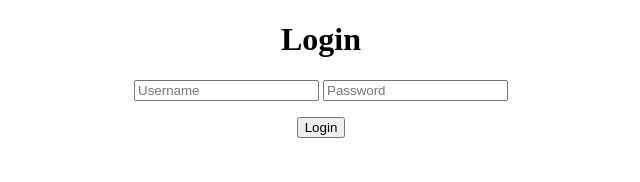
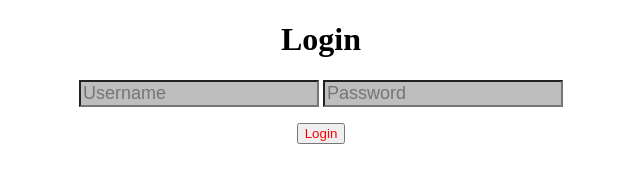
Before and after one commit to Jezreel133/Activity_2, a plain HTML site: page index.html in a window 1280 px wide. Shown: the whole page, without its empty margins (319-959 px from the left). Drawn offline with Linux system fonts and the light colour scheme.

Commit message:
Css - cascading stylesheet

```diff
--- a/index.html
+++ b/index.html
@@ -4,12 +4,40 @@
     <meta charset="UTF-8">
     <meta name="viewport" content="width=device-width, initial-scale=1.0">
     <title>Login</title>
+        <style>
+            /* I D */
+          /*  #txtUsername {
+                color: red;
+                font-size: large;
+            } */
+
+            /* C L A S S */
+            .redText {
+                color: aquamarine;
+                font-size: large;
+                background-color: #bebebe;
+            }
+
+            #buttonLogin {
+                color: red;
+            }
+            #buttonLogin:hover {
+                cursor: pointer;
+                background-color: #bebebe;
+                font-size: large;
+            }
+
+            /* Lahat ng element <INPUT> */
+                /* input {
+                    margin: 1rem;
+                } */
+        </style>
 </head>
 <body>
     <div style="text-align: center;">
         <h1>Login</h1>
-        <input type="text" placeholder="Username">
-        <input type="text" placeholder="Password">
+        <input type="text" id="txtUsername" placeholder="Username" class="redText" >
+        <input type="text" placeholder="Password" class="redText">
         <div style="margin-top: 1rem;">
             <button id="buttonLogin" onclick="alert('Logging in...')">Login</button>
         </div>
```
